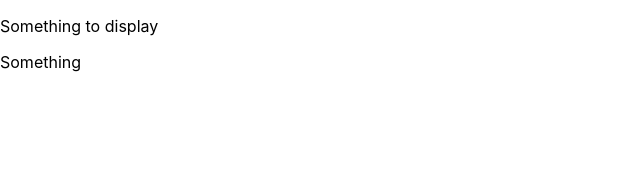
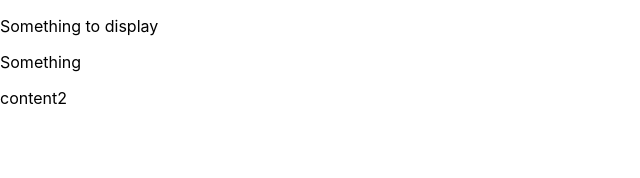
Before and after one commit to SebastianMajcherczyk/router-test, a React (Create React App) app: page / in a window 1280 px wide. Shown: the top 178 px of the page, without its empty margins (0-640 px from the left). Built offline with nearby package versions, Linux system fonts and the light colour scheme.

Commit message:
PA-2 Initial commit

```diff
--- a/src/App.js
+++ b/src/App.js
@@ -1,10 +1,12 @@
 import React from 'react';
+import { Content2 } from './content2';
 
 export const App = () => {
 	return (
 		<div>
 			<p>Something to display</p>
 			<p>Something</p>
+			<Content2/>
 		</div>
 	);
 };
--- /dev/null
+++ b/src/content2.jsx
@@ -0,0 +1,7 @@
+import React from 'react'
+
+export const Content2 = () => {
+  return (
+    <div>content2</div>
+  )
+}
```
